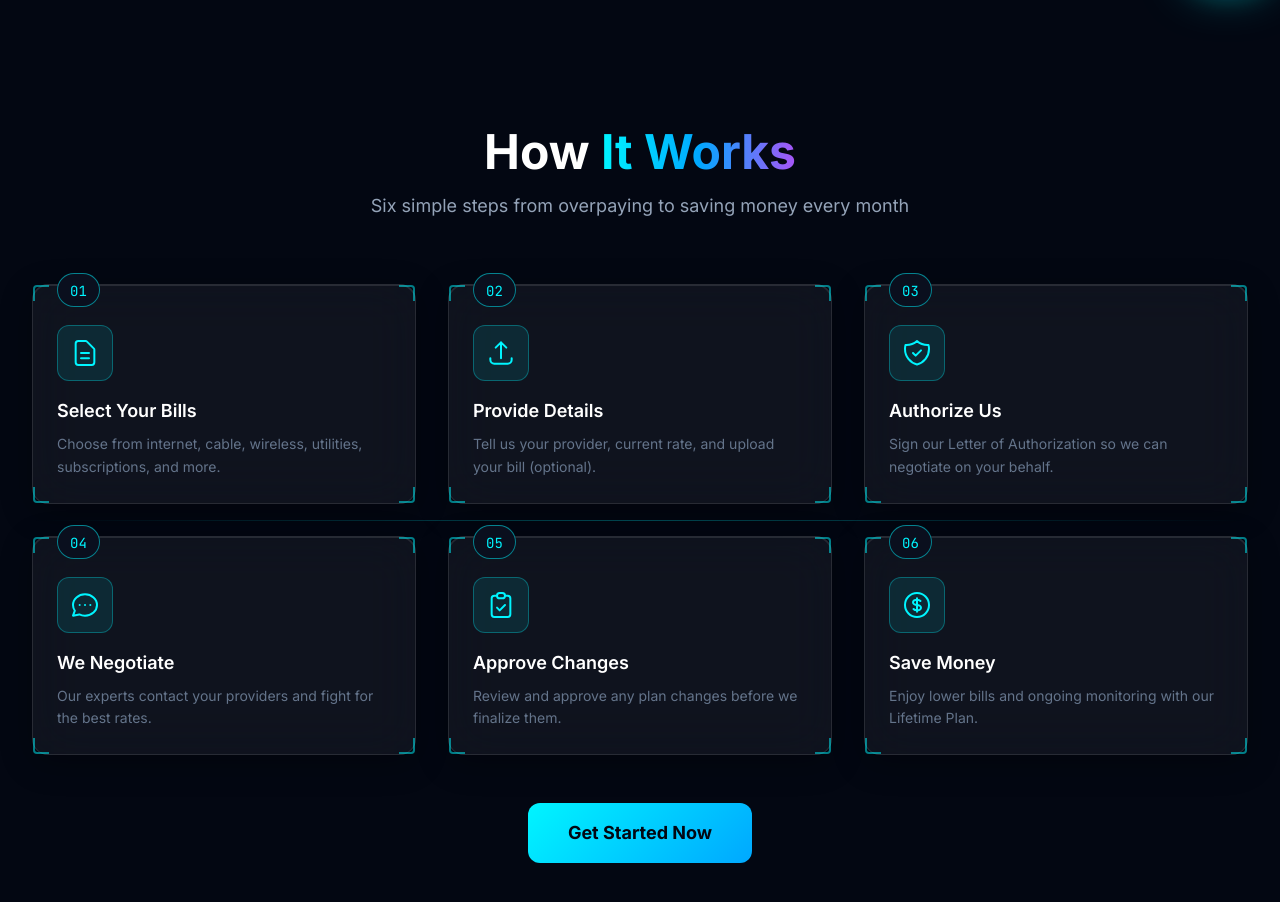
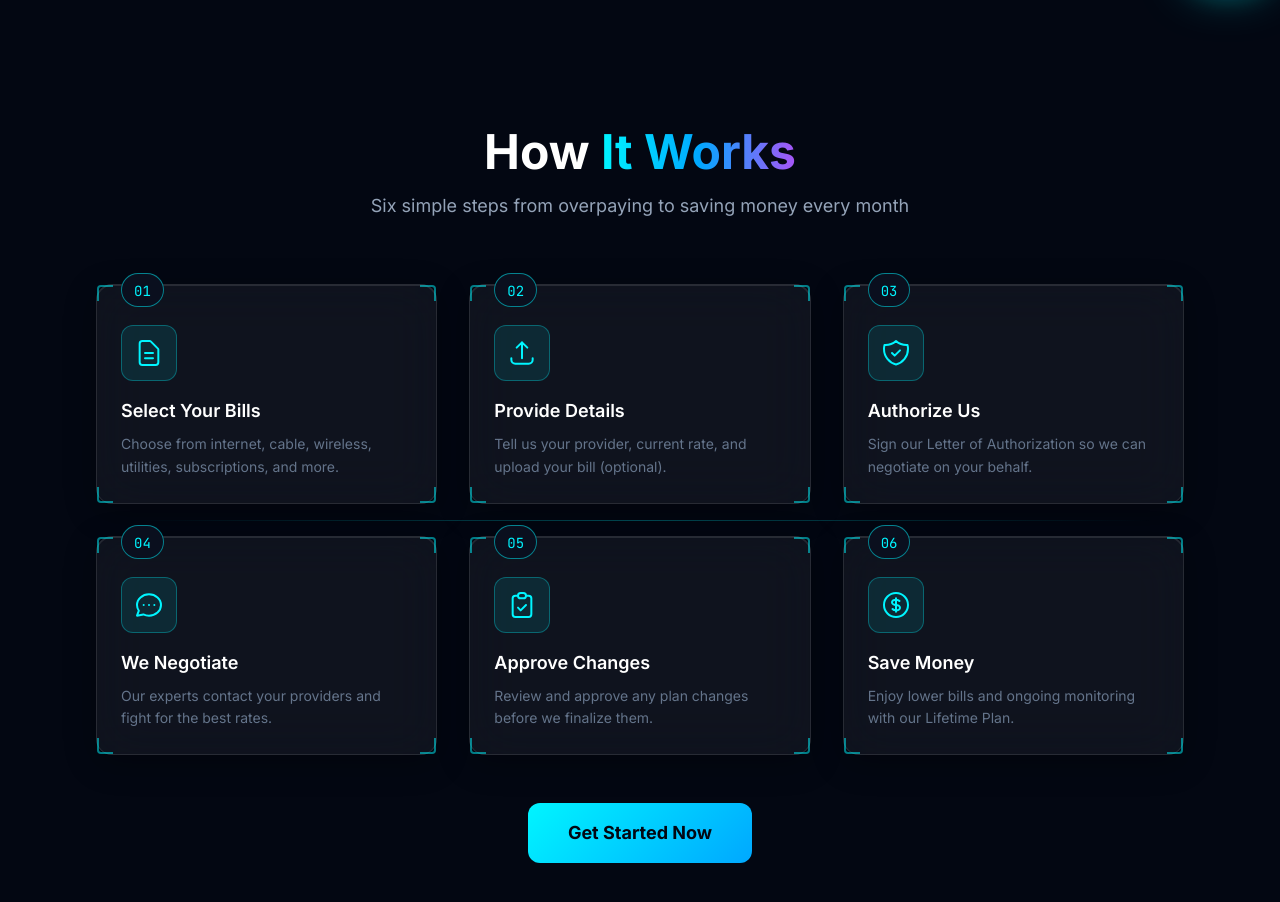
Before and after one commit to royfazeel/WeFixBill, a Next.js app: page / in a window 1280 px wide. Shown: the part 800-1702 px from the top of the page. Built offline with nearby package versions, Linux system fonts and the light colour scheme.

Commit message:
Add files via upload

```diff
--- a/components/HowItWorks.tsx
+++ b/components/HowItWorks.tsx
@@ -73,32 +73,35 @@ interface HowItWorksProps {
 export default function HowItWorks({ onOpenModal }: HowItWorksProps) {
   return (
     <section id="how-it-works" className="section-padding">
-      <div className="section-container">
+      {/* Centered container */}
+      <div className="mx-auto max-w-6xl px-4 sm:px-6 lg:px-8">
         <motion.div
           initial="hidden"
           whileInView="visible"
           viewport={{ once: true, margin: '-100px' }}
           variants={staggerContainer}
         >
+          {/* Centered heading/subheading */}
           <motion.div variants={fadeInUp} className="text-center mb-16">
-            <h2 className="text-3xl md:text-4xl lg:text-5xl font-bold text-white mb-4">
+            <h2 className="text-3xl md:text-4xl lg:text-5xl font-bold text-white mb-4 text-center">
               How <span className="gradient-text">It Works</span>
             </h2>
-            <p className="text-lg text-frost-300 max-w-2xl mx-auto">
+            <p className="text-lg text-frost-300 max-w-2xl mx-auto text-center">
               Six simple steps from overpaying to saving money every month
             </p>
           </motion.div>
 
           <div className="relative">
-            {/* Connection line */}
-            <div className="hidden lg:block absolute top-1/2 left-0 right-0 h-px bg-gradient-to-r from-transparent via-neon-cyan/30 to-transparent" />
+            {/* Centered connection line */}
+            <div className="hidden lg:block absolute top-1/2 left-1/2 -translate-x-1/2 w-full max-w-5xl h-px bg-gradient-to-r from-transparent via-neon-cyan/30 to-transparent" />
 
-            <div className="grid md:grid-cols-2 lg:grid-cols-3 gap-6 lg:gap-8">
-              {steps.map((step, index) => (
+            {/* Centered grid with place-items-center */}
+            <div className="grid md:grid-cols-2 lg:grid-cols-3 gap-6 lg:gap-8 place-items-center">
+              {steps.map((step) => (
                 <motion.div
                   key={step.number}
                   variants={fadeInUp}
-                  className="relative"
+                  className="relative w-full max-w-md"
                 >
                   <div className="glass-panel-hover p-6 h-full">
                     {/* HUD corners */}
```
